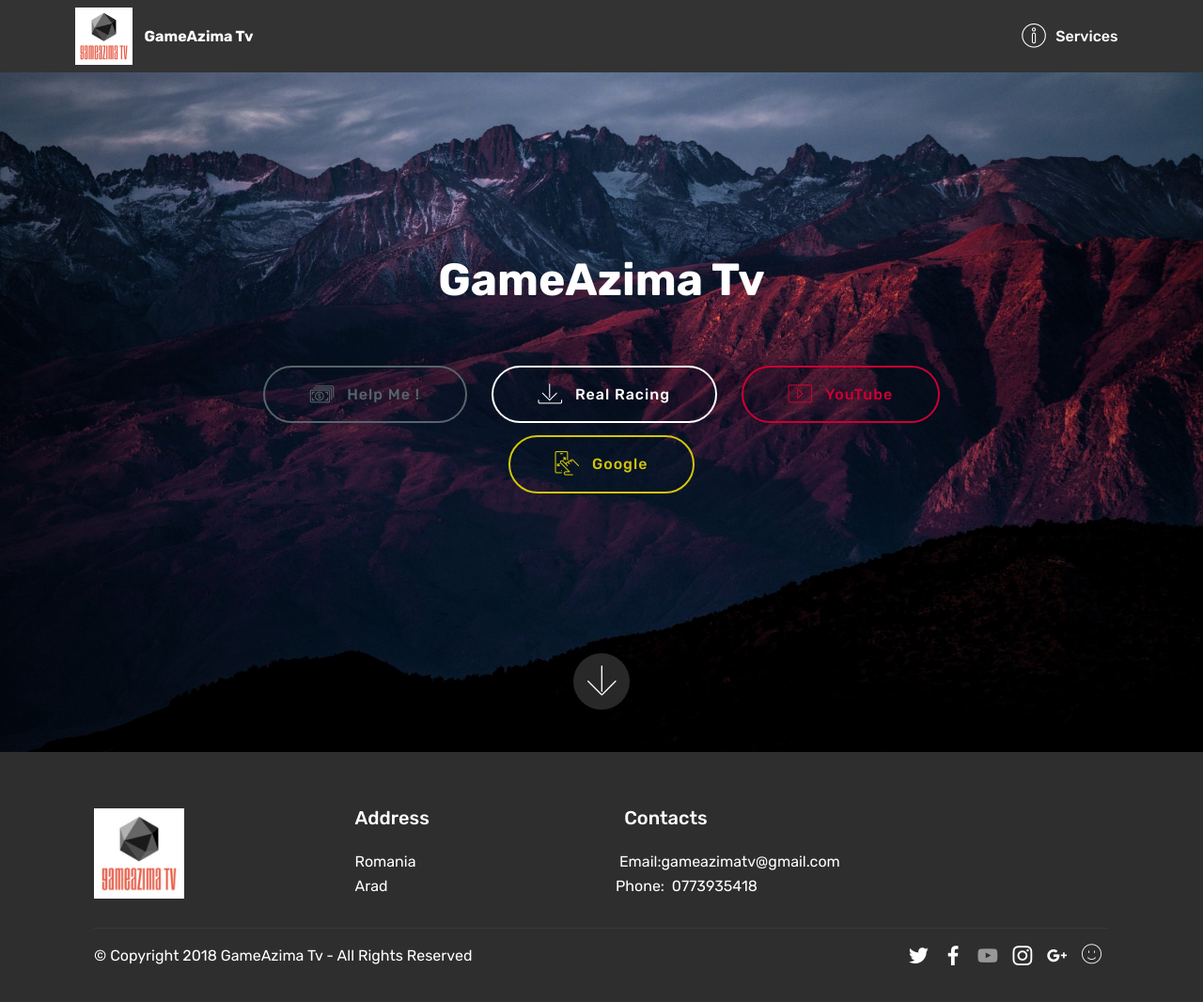
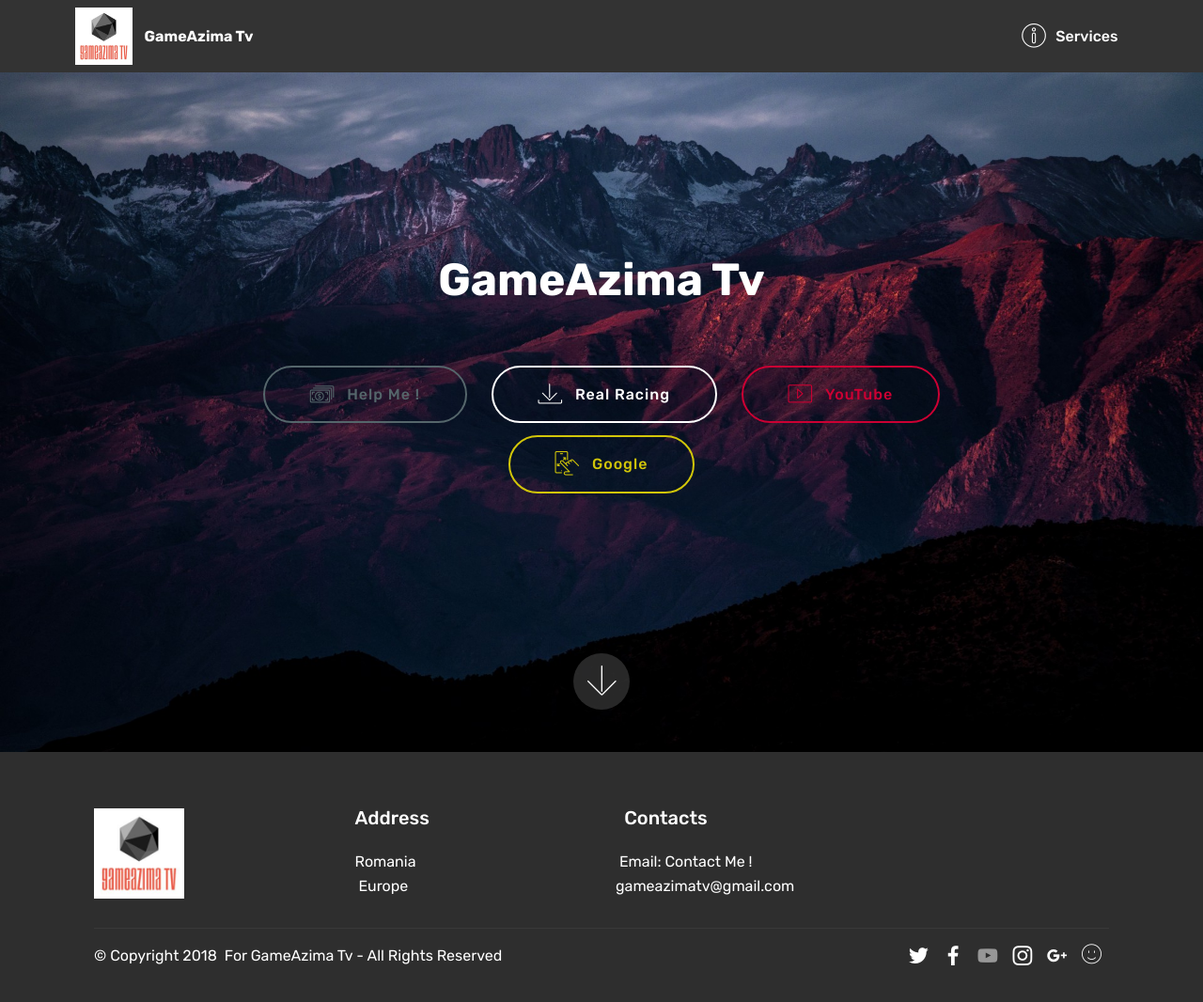
Before and after one commit to gameazima/gameazima.github.io, a plain HTML site: page index.html in a window 1280 px wide. Shown: the whole page at 94% size. Drawn offline with Linux system fonts and the light colour scheme; files whose address does not match are found by name.

Commit message:
create github pages

```diff
--- a/index.html
+++ b/index.html
@@ -58,7 +58,7 @@
     </nav>
 </section>
 
-<section class="engine"><a href="https://mobirise.ws/l">html site builder</a></section><section class="cid-qHbD9r4Aac mbr-fullscreen mbr-parallax-background" id="header2-f">
+<section class="engine"><a href="https://mobirise.ws/m">drag and drop web maker</a></section><section class="cid-qHbD9r4Aac mbr-fullscreen mbr-parallax-background" id="header2-f">
 
 
 
@@ -101,12 +101,12 @@
                 <h5 class="pb-3">
                     Address
                 </h5>
-                <p class="mbr-text">Romania<br>Arad</p>
+                <p class="mbr-text">Romania<br>&nbsp;Europe</p>
             </div>
             <div class="col-12 col-md-3 mbr-fonts-style display-7">
                 <h5 class="pb-3">&nbsp; Contacts
                 </h5>
-                <p class="mbr-text">&nbsp;Email:gameazimatv@gmail.com&nbsp;<br>Phone: &nbsp;0773935418&nbsp;<br></p>
+                <p class="mbr-text">&nbsp;Email: Contact Me !<br>gameazimatv@gmail.com&nbsp;&nbsp;<br></p>
             </div>
             <div class="col-12 col-md-3 mbr-fonts-style display-7">
                 <h5 class="pb-3"></h5>
@@ -122,7 +122,7 @@
             <div class="media-container-row mbr-white">
                 <div class="col-sm-6 copyright">
                     <p class="mbr-text mbr-fonts-style display-7">
-                        © Copyright 2018 GameAzima Tv - All Rights Reserved
+                        © Copyright 2018 &nbsp;For GameAzima Tv - All Rights Reserved
                     </p>
                 </div>
                 <div class="col-md-6">
```
Also changed, not shown: 1 other file.
